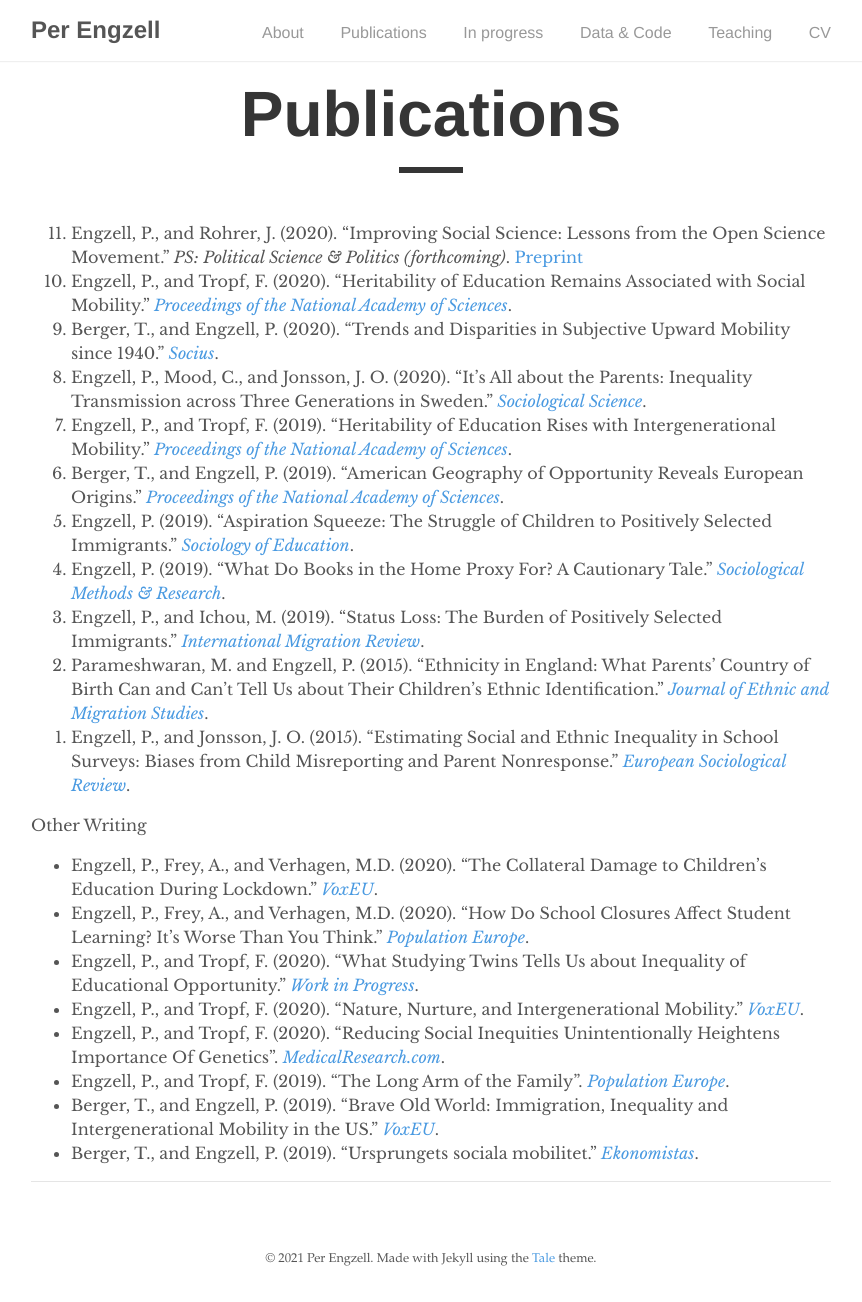
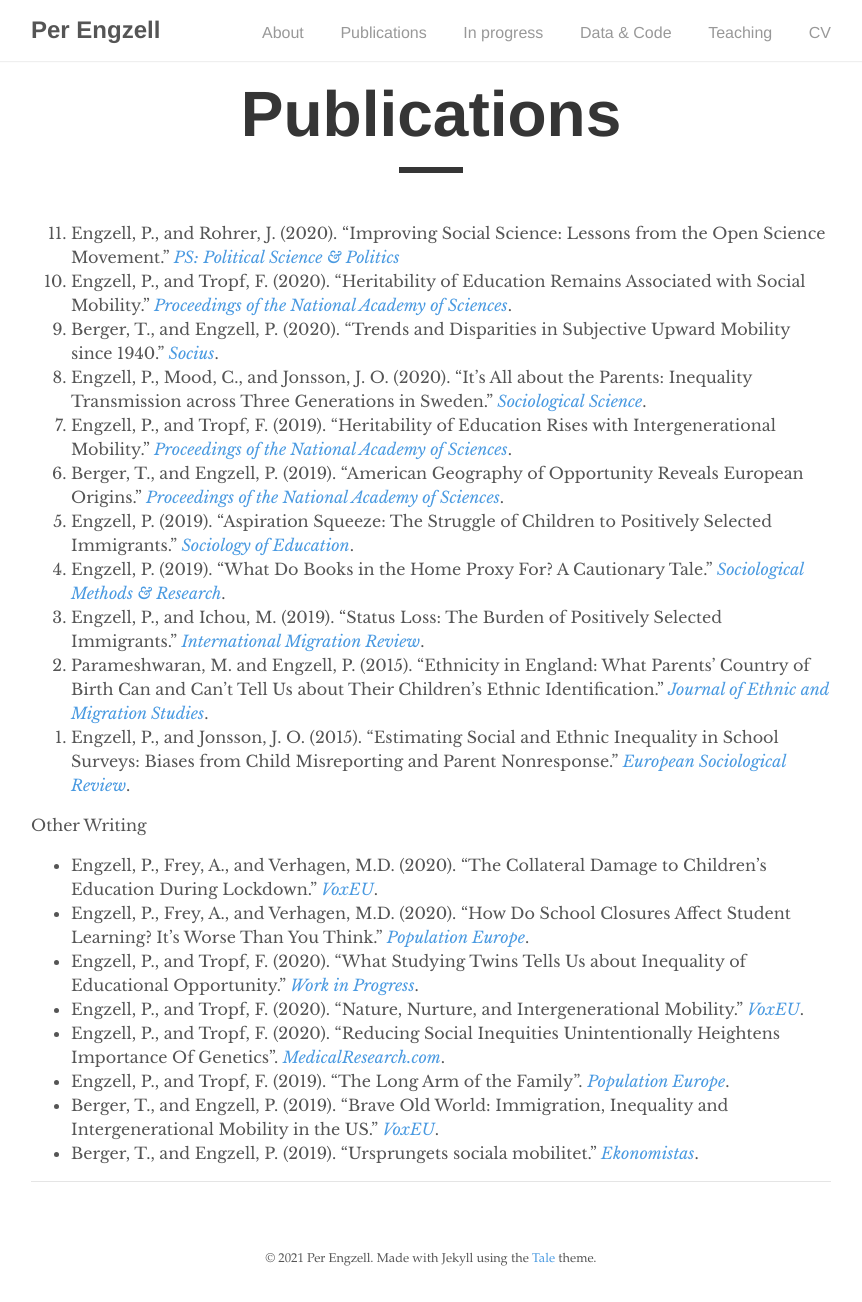
Before and after one commit to pengzell/pengzell.github.io, a Jekyll site: the page built from _pages/publications.md, in a window 1280 px wide. Shown: the whole page, without its empty margins (209-1071 px from the left). Built offline with Jekyll 4.4.1, drawn with Linux system fonts in a browser that asks for light colours.

Commit message:
Update publications.md

```diff
--- a/_pages/publications.md
+++ b/_pages/publications.md
@@ -5,7 +5,7 @@
 permalink: /publications/
 ---
 
-0. Engzell, P., and Rohrer, J. (2020). "Improving Social Science: Lessons from the Open Science Movement." *PS: Political Science & Politics (forthcoming)*. [Preprint](https://doi.org/10.31235/osf.io/6whjt)
+0. Engzell, P., and Rohrer, J. (2020). "Improving Social Science: Lessons from the Open Science Movement." [*PS: Political Science & Politics*](https://doi.org/10.1017/S1049096520000967)
 0. Engzell, P., and Tropf, F. (2020). "Heritability of Education Remains Associated with Social Mobility." [*Proceedings of the National Academy of Sciences*](https://doi.org/10.1073/pnas.2017308117).
 0. Berger, T., and Engzell, P. (2020). "Trends and Disparities in Subjective Upward Mobility since 1940." [*Socius*](https://doi.org/10.1177/2378023120951139).
 0. Engzell, P., Mood, C., and Jonsson, J. O. (2020). "It's All about the Parents: Inequality Transmission across Three Generations in Sweden." [*Sociological Science*](https://doi.org/10.15195/v7.a10).
```
